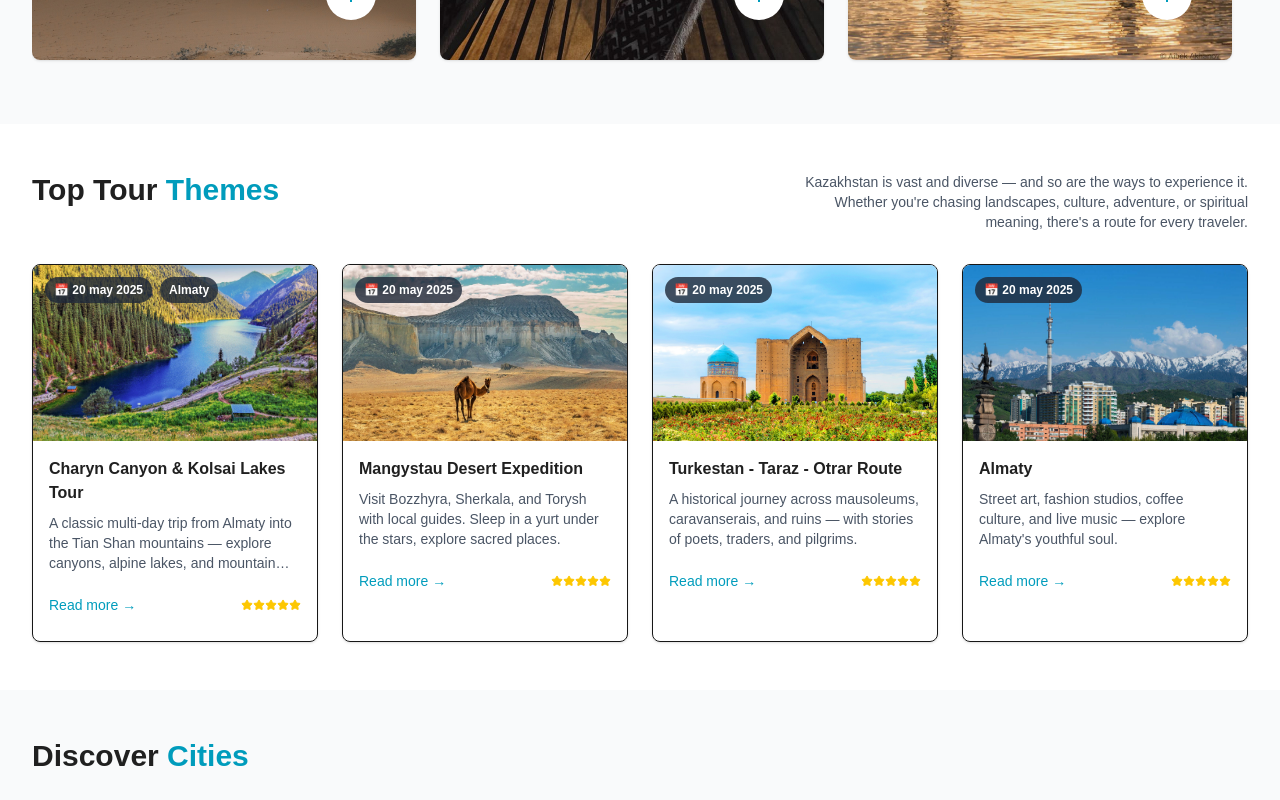
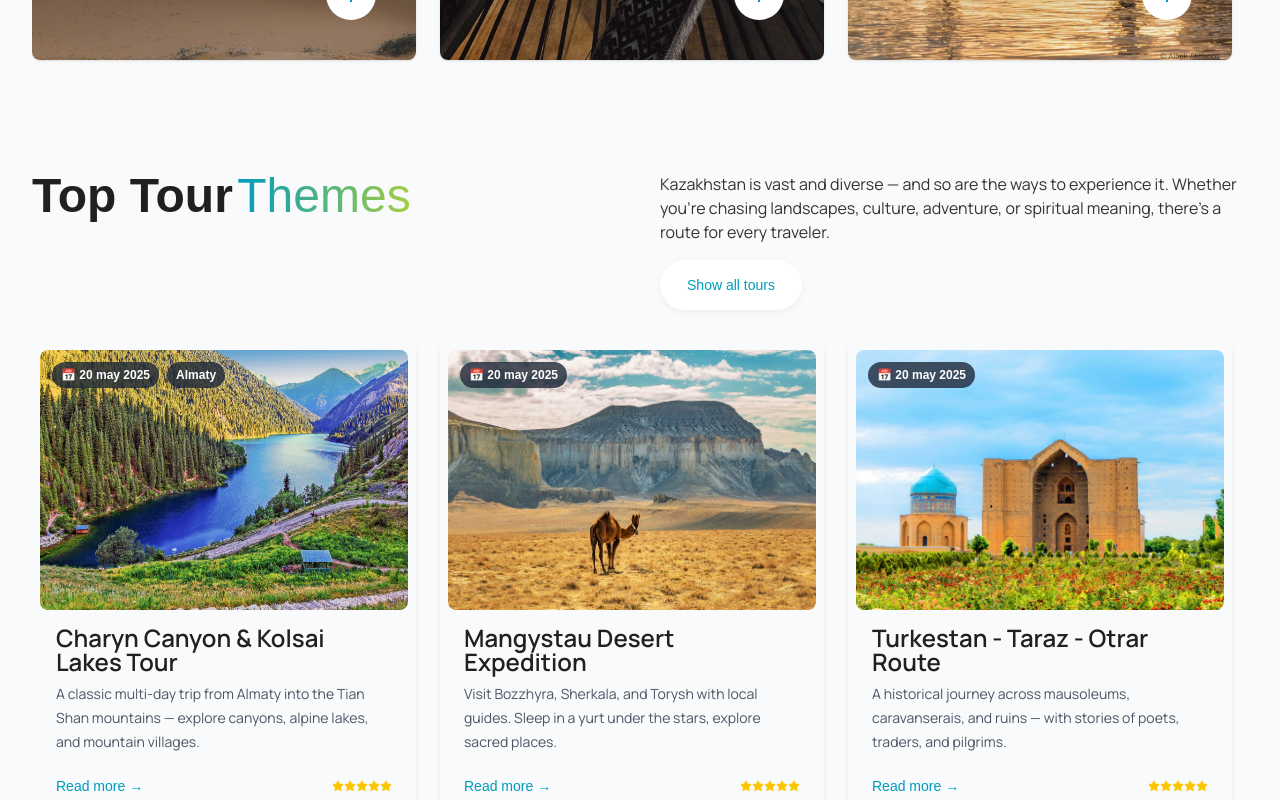
Before and after one commit to Rakhymzhan01/visit_kazakhstan, a Next.js app: page / in a window 1280 px wide. Shown: the part 1260-2060 px from the top of the page. Built offline with nearby package versions, Linux system fonts and the light colour scheme; grey boxes are pictures that could not be loaded.

Commit message:
top tour themes part

```diff
--- a/src/app/components/DropdownArrowIcon.tsx
+++ b/src/app/components/DropdownArrowIcon.tsx
@@ -5,13 +5,15 @@
   color?: string;
   className?: string;
   strokeWidth?: number;
+  style?: React.CSSProperties;
 }
 
 const DropdownArrowIcon: React.FC<DropdownArrowIconProps> = ({
   size = 16,
   color = 'white',
   className = '',
-  strokeWidth = 1.5
+  strokeWidth = 1.5,
+  style
 }) => {
   return (
     <svg
@@ -21,6 +23,7 @@
       fill="none"
       xmlns="http://www.w3.org/2000/svg"
       className={className}
+      style={style}
     >
       {/* Chevron down - two lines forming a "V" pointing down */}
       <path
--- a/src/app/page.tsx
+++ b/src/app/page.tsx
@@ -5,7 +5,7 @@
 import { Button } from "./components/ui/button"
 import { Card, CardContent } from "./components/ui/card"
 import { Badge } from "./components/ui/badge"
-import { Plus, Star, Instagram, Minus } from "lucide-react"
+import { Star, Instagram, Minus } from "lucide-react"
 import Header from "./components/Header"
 import Footer from "./components/Footer"
 import { useState } from "react"
@@ -228,21 +228,79 @@
       </section>
 
       {/* Top Tour Themes */}
-      <section className="py-12 bg-white">
+      <section className="py-12 bg-gray-50">
         <div className="max-w-7xl mx-auto px-4 sm:px-6 lg:px-8">
           <div className="flex justify-between items-start mb-8">
-            <h2 className="text-3xl font-bold text-[#202020]">
-              Top Tour <span className="text-[#009CBC]">Themes</span>
+            <h2 className="mb-8">
+              <span className="text-[#202020]" style={{
+                fontFamily: 'Montserrat, sans-serif',
+                fontWeight: 700,
+                fontSize: '48px',
+                lineHeight: '100%',
+                letterSpacing: '-4%'
+              }}>Top Tour</span> <span
+                className="bg-gradient-to-r from-[#009CBC] to-[#FFE700] bg-clip-text text-transparent"
+                style={{
+                  background: 'linear-gradient(90deg, #009CBC 0%, #FFE700 154.07%)',
+                  WebkitBackgroundClip: 'text',
+                  WebkitTextFillColor: 'transparent',
+                  backgroundClip: 'text',
+                  fontFamily: 'Montserrat, sans-serif',
+                  fontWeight: 400,
+                  fontSize: '48px',
+                  lineHeight: '100%',
+                  letterSpacing: '-4%'
+                }}
+              >Themes</span>
             </h2>
-            <div className="max-w-md text-right">
-              <p className="text-gray-600 text-sm">
+            <div className="text-left">
+              <div style={{
+                width: '588px',
+                height: '72px'
+              }}>
+                <p style={{
+                  transform: 'rotate(0deg)',
+                  opacity: 1,
+                  fontFamily: 'Manrope, sans-serif',
+                  fontWeight: 400,
+                  fontSize: '16px',
+                  lineHeight: '150%',
+                  letterSpacing: '-1%',
+                  color: '#333333'
+                }}>
                   Kazakhstan is vast and diverse — and so are the ways to experience it. Whether you&apos;re chasing
                   landscapes, culture, adventure, or spiritual meaning, there&apos;s a route for every traveler.
                 </p>
               </div>
+
+              <Link href="/tours">
+                <Button
+                  className="border-0 hover:bg-white hover:scale-105 transition-all duration-200 shadow-sm hover:shadow-md"
+                  style={{
+                    width: '142px',
+                    height: '50px',
+                    transform: 'rotate(0deg)',
+                    opacity: 1,
+                    paddingTop: '13px',
+                    paddingRight: '26px',
+                    paddingBottom: '13px',
+                    paddingLeft: '26px',
+                    gap: '10px',
+                    borderRadius: '99px',
+                    background: '#FFFFFF',
+                    color: '#009CBC',
+                    marginTop: '16px',
+                    boxShadow: '0 2px 6px rgba(0, 0, 0, 0.05)'
+                  }}
+                >
+                  Show all tours
+                </Button>
+              </Link>
+            </div>
           </div>
 
-          <div className="grid grid-cols-1 md:grid-cols-2 lg:grid-cols-4 gap-6">
+          <div className="overflow-x-auto scrollbar-hide">
+            <div className="flex gap-6 pb-4" style={{ width: 'max-content' }}>
               {[
                 {
                   title: "Charyn Canyon & Kolsai Lakes Tour",
@@ -281,14 +339,21 @@
                 rating: 5,
               },
               ].map((tour, index) => (
-              <Card key={index} className="overflow-hidden">
+                <Card key={index} className="overflow-hidden flex-shrink-0 border-0 p-2 shadow-md" style={{
+                  width: '384px',
+                  height: '506px'
+                }}>
                   <div className="relative">
                     <Image
                       src={tour.image || "/placeholder.svg"}
                       alt={tour.title}
-                    width={280}
-                    height={180}
-                    className="w-full h-44 object-cover"
+                      width={368}
+                      height={260}
+                      className="w-full object-cover rounded-lg"
+                      style={{
+                        width: '368px',
+                        height: '260px'
+                      }}
                     />
                   <div className="absolute top-3 left-3 flex gap-2">
                     <Badge className="bg-gray-800/80 text-white text-xs px-2 py-1">📅 {tour.date}</Badge>
@@ -298,8 +363,20 @@
                   </div>
                 </div>
                 <CardContent className="p-4">
-                  <h3 className="font-semibold text-base mb-2 text-[#202020]">{tour.title}</h3>
-                  <p className="text-gray-600 text-sm mb-3 line-clamp-3">{tour.description}</p>
+                  <h3 className="mb-2 text-[#202020]" style={{
+                    fontFamily: 'Manrope, sans-serif',
+                    fontWeight: 600,
+                    fontSize: '24px',
+                    lineHeight: '100%',
+                    letterSpacing: '-2%'
+                  }}>{tour.title}</h3>
+                  <p className="text-gray-600 mb-3 line-clamp-3" style={{
+                    fontFamily: 'Manrope, sans-serif',
+                    fontWeight: 400,
+                    fontSize: '14px',
+                    lineHeight: '24px',
+                    letterSpacing: '-1%'
+                  }}>{tour.description}</p>
                   <div className="flex justify-between items-center">
                     <Button variant="link" className="text-[#009CBC] hover:text-[#007a9a] p-0 text-sm">
                       Read more →
@@ -313,6 +390,7 @@
                 </CardContent>
               </Card>
               ))}
+            </div>
           </div>
         </div>
       </section>
```
Lines whose indentation alone changed are shown as unchanged.
